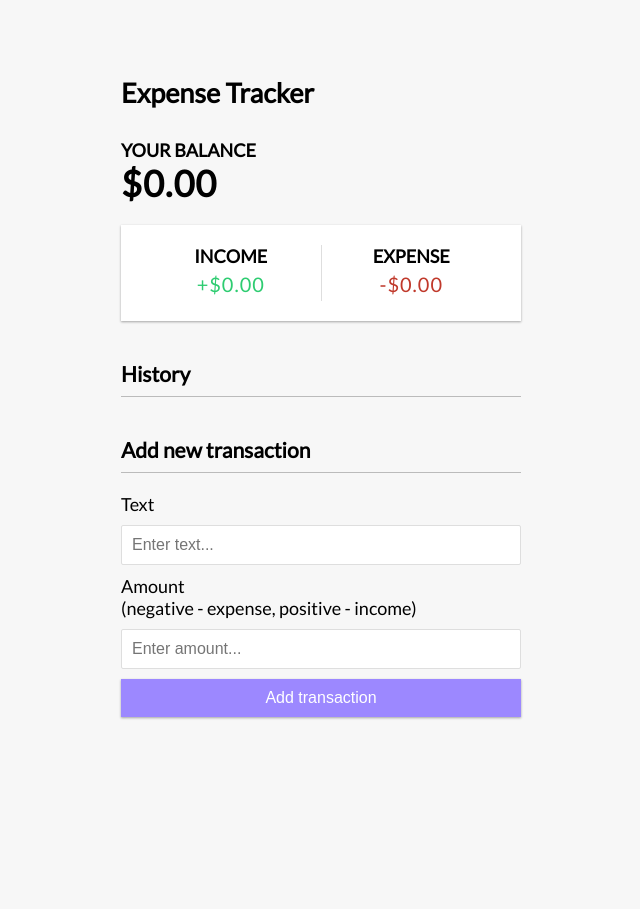
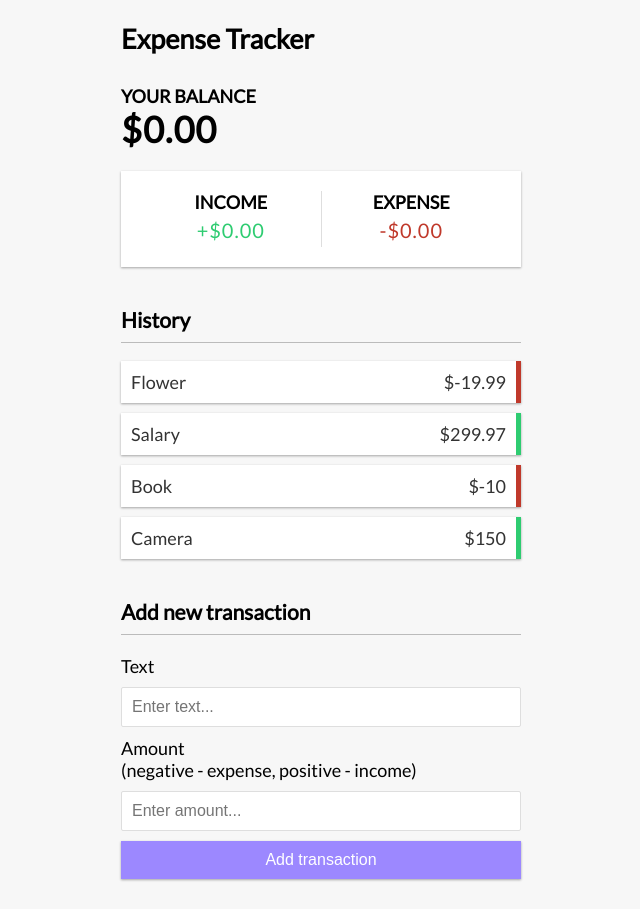
Before and after one commit to DarkoPG27/expense-tracker, a Vue app: page / in a window 1280 px wide. Shown: the whole page, without its empty margins (319-959 px from the left). Before the commit the page ends 800 px from the top, so only its background shows below. Built offline with nearby package versions, Linux system fonts and the light colour scheme; the HTML template or start-up script is replaced by a standard one.

Commit message:
pass & recieve props

```diff
--- a/src/App.vue
+++ b/src/App.vue
@@ -36,7 +36,7 @@ const transactions = ref([
   <div class="container">
     <Balance />
     <IncomeExpenses />
-    <TransactionList />
+    <TransactionList :transactions="transactions" />
     <AddTransaction />
   </div>
 </template>
--- a/src/components/TransactionList.vue
+++ b/src/components/TransactionList.vue
@@ -1,3 +1,14 @@
+<script setup>
+import { defineProps } from "vue";
+
+const props = defineProps({
+  transactions: {
+    type: Array,
+    required: true,
+  },
+});
+</script>
+
 <template>
   <h3>History</h3>
   <ul id="list" class="list">
```
